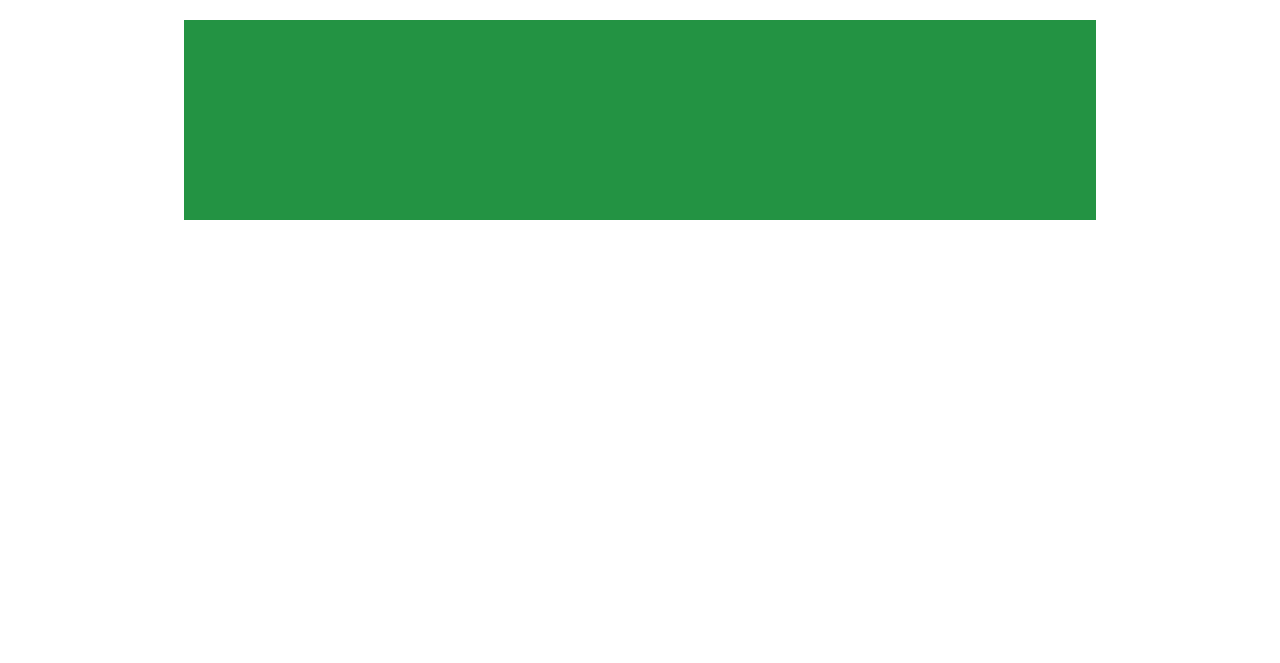
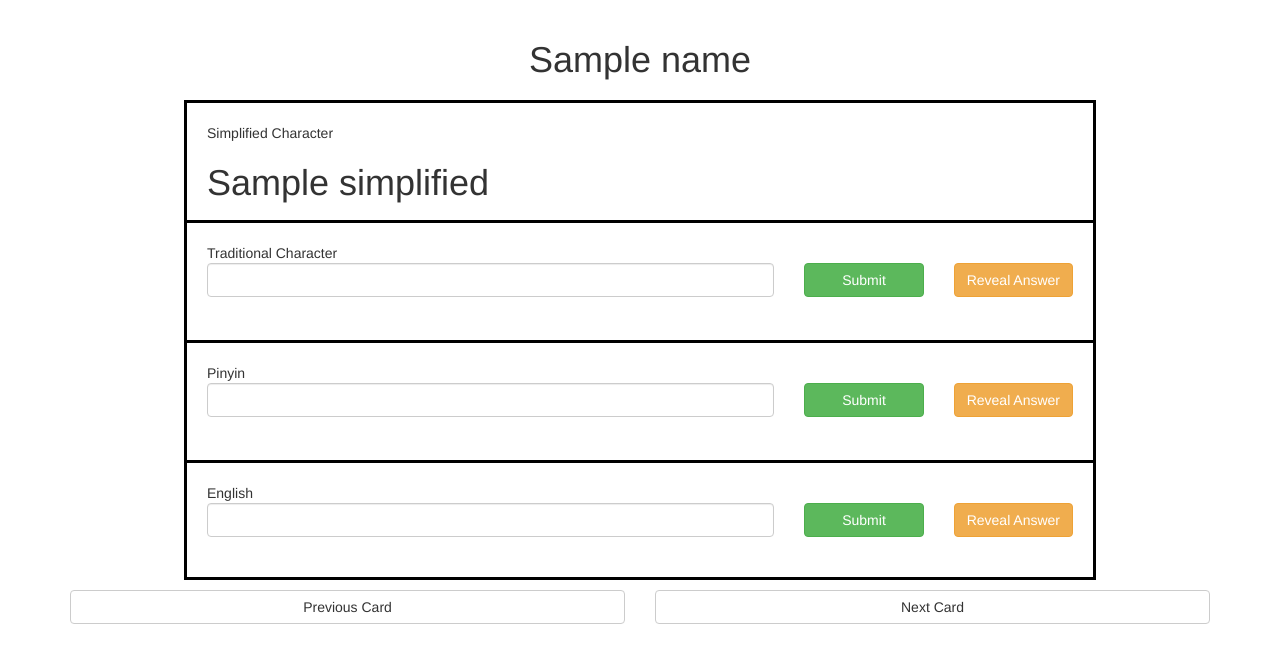
Before and after one commit to lbiester/Learn-Chinese, a Python web app: template app/templates/cards.html in a window 1280 px wide. Shown: the part 52-715 px from the top of the page. Run offline with Jinja, Linux system fonts and the light colour scheme; the template is opened without the code that fills it: most values are stand-ins (such as "Sample title", 1, 10 or a date in 2020); some libraries are stand-ins or nearby versions.

Commit message:
Card page

```diff
--- /dev/null
+++ b/app/static/cards-script.js
@@ -0,0 +1,61 @@
+$(document).ready(function() {
+    var currentPos = 0;
+    $('input').keydown(function(event){
+        if (event.keyCode == 13) {
+            if ($(this).val() == $(this).parent().parent().prev().html()) {
+                correctInput($(this));
+            } else {
+                incorrectInput($(this));
+            }
+            console.log(this);
+            console.log('hello');
+            event.preventDefault();
+            return false;
+        }
+    });
+    $('button.submit-answer').click(function() {
+        input = $(this).parent().prev().children();
+        if (input.val() == $(this).parent().parent().prev().html()) {
+            correctInput(input);
+        } else {
+            incorrectInput(input);
+        }
+    });
+    $('button.reveal-answer').click(function() {
+        input = $(this).parent().prev().children();
+        iffyInput(input);
+    });
+    $('button#next-card').click(function() {
+        $('div.card-row:nth-child(' + currentPos + ')').addClass('invisible');
+        currentPos++;
+        $('div.card-row:nth-child(' + currentPos + ')').removeClass('invisible');
+        // if (currentPos == $('div.card-row').length - 1) {
+        //      $("button#next-card").attr("disabled", "disabled");
+        // } else {
+        //     $("button#next-card").removeAttr("disabled");
+        // }
+    });
+    $('button#prev-card').click(function() {
+        $('div.card-row:nth-child(' + currentPos + ')').addClass('invisible');
+        currentPos--;
+        $('div.card-row:nth-child(' + prev_card + ')').removeClass('invisible');
+    })
+    $('div.card-row:first').removeClass('invisible');
+    correctInput = function(element) {
+        element.parent().parent().parent().addClass('correct');
+        element.parent().parent().addClass('invisible');
+        element.parent().parent().prev().removeClass('invisible');
+        console.log('correct');
+    };
+    iffyInput = function(element) {
+        element.parent().parent().parent().removeClass('wrong');
+        element.parent().parent().parent().addClass('iffy');
+        element.parent().parent().addClass('invisible');
+        element.parent().parent().prev().removeClass('invisible');
+    }
+    incorrectInput = function(element) {
+        element.parent().parent().parent().addClass('wrong');
+        console.log('wrong');
+    }
+
+})
--- a/app/static/cards.css
+++ b/app/static/cards.css
@@ -1,6 +1,44 @@
 div.card {
-    height: 200px;
+    height: 120px;
     width: 80%;
-    background-color: #239343;
+    border: 3px solid black;
+    border-bottom: none;
     margin-left: 10%;
+    padding: 20px;
 }
+div.card:last-child {
+    border-bottom: 3px solid black;
+}
+.invisible {
+    display: none;
+}
+
+.correct {
+    border: 1px solid green;
+    background-color: green;
+}
+
+div.iffy {
+    background-color: #FFB970;
+}
+
+div.wrong {
+    background-color: red;
+}
+
+div.word-input button {
+    width: 100%;
+}
+
+div.row {
+    padding-bottom: 10px;
+}
+
+/*div.button-row {
+    width: 80%;
+    padding-left: 10%;
+}*/
+
+button.card-nav {
+    width: 100%;
+}
--- a/app/templates/cards.html
+++ b/app/templates/cards.html
@@ -1,12 +1,76 @@
-<script src='{{ url_for("static", filename="addset-script.js")}}'></script>
 <link href= '{{ url_for("static", filename="cards.css") }}' rel='stylesheet' />
+<script src='{{ url_for("static", filename="jquery-1.11.1.js") }}'></script>
+<script src='{{ url_for("static", filename="cards-script.js") }}'></script>
 
 {% extends "base.html" %}
 {% block content %}
 <div class="row">
+    <div class="col-xs-12 text-center">
+        <h1>{{ name }}</h1>
+    </div>
+</div>
+{% for word in set %}
+<div class="row invisible card-row">
     <div class="col-md-12">
         <div class="card center-block" id="simplified">
+            Simplified Character
+            <h1>{{ word.simplified }}</h1>
         </div>
+        <div class="card center-block" id="traditional">
+            Traditional Character
+            <h1 class="invisible">{{ word.traditional }}</h1>
+            <div class="row word-input">
+                <div class="col-md-8">
+                    <input class="form-control traditional" />
+                </div>
+                <div class="col-md-2">
+                    <button class="btn btn-success submit-answer">Submit</button>
+                </div>
+                <div class="col-md-2">
+                    <button class="btn btn-warning reveal-answer">Reveal Answer</button>
+                </div>
+            </div>
+        </div>
+        <div class="card center-block" id="pinyin">
+            Pinyin
+            <h1 class="invisible">{{ word.pinyin }}</h1>
+            <div class="row word-input">
+                <div class="col-md-8">
+                    <input class="form-control traditional" />
+                </div>
+                <div class="col-md-2">
+                    <button class="btn btn-success submit-answer">Submit</button>
+                </div>
+                <div class="col-md-2">
+                    <button class="btn btn-warning reveal-answer">Reveal Answer</button>
+                </div>
+            </div>
+        </div>
+        <div class="card center-block" id="english">
+            English
+            <h1 class="invisible">{{ word.english }}</h1>
+            <div class="row word-input">
+                <div class="col-md-8">
+                    <input class="form-control traditional" />
+                </div>
+                <div class="col-md-2">
+                    <button class="btn btn-success submit-answer">Submit</button>
+                </div>
+                <div class="col-md-2">
+                    <button class="btn btn-warning reveal-answer">Reveal Answer</button>
+                </div>
+            </div>
+        </div>
+    </div>
+</div>
+{% endfor %}
+
+<div class="row button-row">
+    <div class="col-md-6 block-center">
+        <button class="btn btn-default card-nav" id="prev-card">Previous Card</button>
+    </div>
+    <div class="col-md-6">
+        <button class="btn btn-default card-nav" id="next-card">Next Card</button>
     </div>
 </div>
 
--- a/app/views.py
+++ b/app/views.py
@@ -22,8 +22,6 @@ def addset():
             if input != "":
                 word = models.Word.query.filter_by(simplified=input).first()
                 set.words.append(word)
-        for word in set.words:
-            print word
         db.session.add(set)
         db.session.commit()
         return redirect('/')
@@ -32,7 +30,6 @@ def addset():
 @app.route('/words/<word>')
 def getWord(word):
     query_result = Word.query.filter_by(simplified=word).first()
-    print word
     return_data = {'traditional': query_result.traditional, 'pinyin': query_result.pinyin, 'english': query_result.english}
     return jsonify(return_data)
 
```
